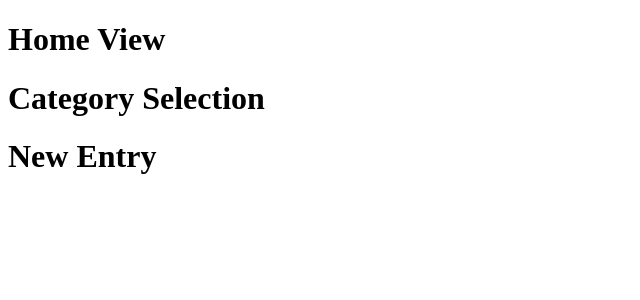
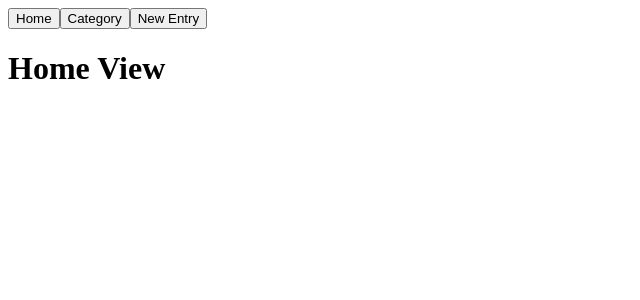
Before and after one commit to aidenwaring/react-journal, a React (Create React App) app: page / in a window 1280 px wide. Shown: the top 300 px of the page, without its empty margins (0-640 px from the left). Built offline with nearby package versions, Linux system fonts and the light colour scheme.

Commit message:
Added button and onClick routing

```diff
--- a/package.json
+++ b/package.json
@@ -8,6 +8,7 @@
     "@testing-library/user-event": "^7.1.2",
     "react": "^16.13.1",
     "react-dom": "^16.13.1",
+    "react-router-dom": "^5.2.0",
     "react-scripts": "3.4.1"
   },
   "scripts": {
--- a/src/App.js
+++ b/src/App.js
@@ -1,14 +1,23 @@
-import React from 'react'
+import React, { useState } from 'react'
+import HomeView from './HomeView'
 import CategorySelectionView from './CategorySelectionView'
 import NewEntryView from './NewEntryView'
-import HomeView from './HomeView'
 
 const App = () => {
+  //Getter, setter  //Define state. Initial state of home.
+  const [page, setPage] = useState("home")
+
   return (
-    <div >
-          <HomeView />
-          <CategorySelectionView />
-          <NewEntryView />
+
+    <div>
+      <nav>
+        <button onClick={() => setPage("home")}>Home</button>
+        <button onClick={() => setPage("category")}>Category</button>
+        <button onClick={() => setPage("newEntry")}>New Entry</button>
+      </nav>
+      {page == "home" && <HomeView />}
+      {page == "category" && <CategorySelectionView />}
+      {page == "newEntry" && <NewEntryView />}
     </div>
   )
 }
--- a/src/index.js
+++ b/src/index.js
@@ -2,4 +2,4 @@ import React from 'react';
 import ReactDOM from 'react-dom';
 import App from './App';
 
-ReactDOM.render(<App />, document.getElementById('root'));
+ReactDOM.render(<App page="home" />, document.getElementById('root'));
```
Also changed, not shown: 1 other file (tests, documents, lock files or other folders).
